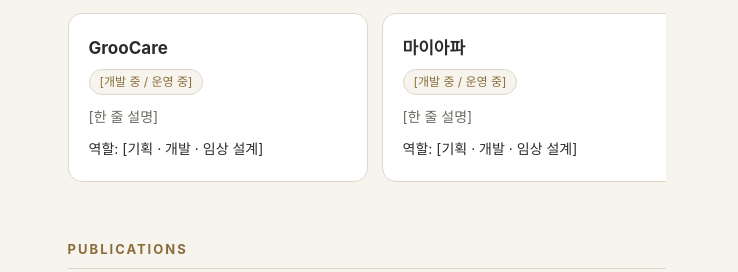
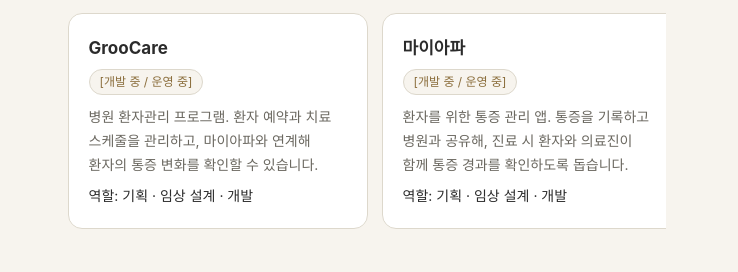
Before and after one commit to beansbiolab/profile, a plain HTML site: page index.html in a window 1280 px wide. Shown: the part 596-868 px from the top of the page, 542-1280 px from the left. Drawn offline with Linux system fonts and the light colour scheme.

Commit message:
Add project descriptions

```diff
--- a/index.html
+++ b/index.html
@@ -171,20 +171,20 @@
         <article class="card">
           <h3>GrooCare</h3>
           <span class="badge">[개발 중 / 운영 중]</span>
-          <p>[한 줄 설명]</p>
-          <p class="my-role">역할: [기획 · 개발 · 임상 설계]</p>
+          <p>병원 환자관리 프로그램. 환자 예약과 치료 스케줄을 관리하고, 마이아파와 연계해 환자의 통증 변화를 확인할 수 있습니다.</p>
+          <p class="my-role">역할: 기획 · 임상 설계 · 개발</p>
         </article>
         <article class="card">
           <h3>마이아파</h3>
           <span class="badge">[개발 중 / 운영 중]</span>
-          <p>[한 줄 설명]</p>
-          <p class="my-role">역할: [기획 · 개발 · 임상 설계]</p>
+          <p>환자를 위한 통증 관리 앱. 통증을 기록하고 병원과 공유해, 진료 시 환자와 의료진이 함께 통증 경과를 확인하도록 돕습니다.</p>
+          <p class="my-role">역할: 기획 · 임상 설계 · 개발</p>
         </article>
         <article class="card">
-          <h3>[프로젝트명]</h3>
-          <span class="badge">[상태]</span>
-          <p>[한 줄 설명]</p>
-          <p class="my-role">역할: [역할]</p>
+          <h3>리퀴즈</h3>
+          <span class="badge">[개발 중 / 운영 중]</span>
+          <p>AI를 활용한 학생용 오답노트 앱. 틀린 문제를 정리하고 복습할 수 있도록 돕습니다.</p>
+          <p class="my-role">역할: 기획 · 개발</p>
         </article>
       </div>
     </section>
```
